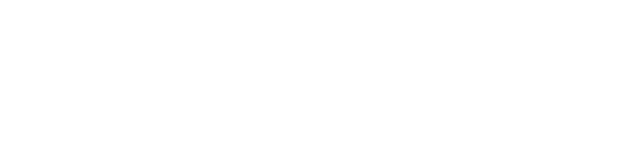
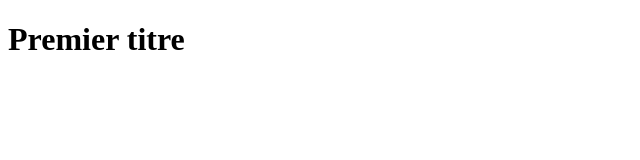
Before and after one commit to AsstikmaT/red_string_amaury-project, a plain HTML site: page index.html in a window 1280 px wide. Shown: the whole page, without its empty margins (0-640 px from the left). Drawn offline with Linux system fonts and the light colour scheme.

Commit message:
modif amaury

```diff
--- a/index.html
+++ b/index.html
@@ -6,6 +6,7 @@
     <title>Red String Project</title>
 </head>
 <body>
+    <h1>Premier titre</h1>
 
 </body>
 </html>
```
